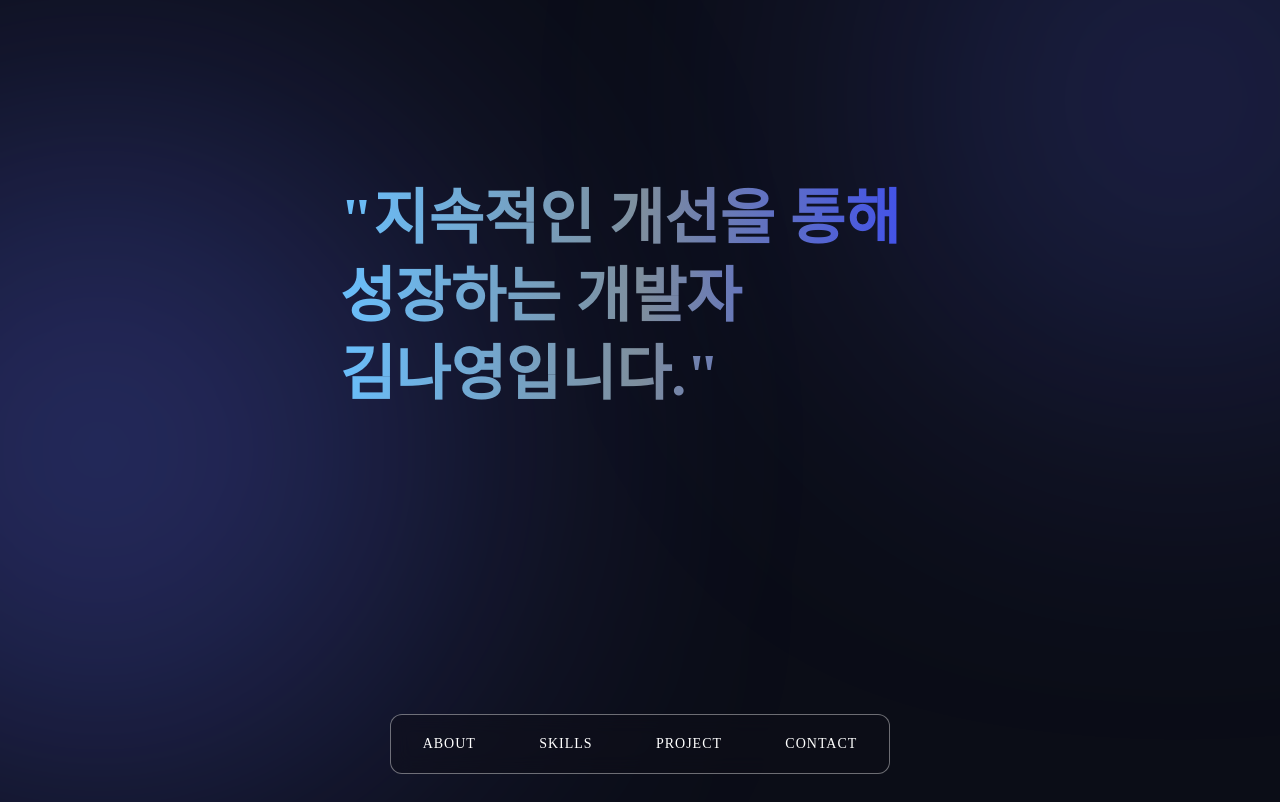
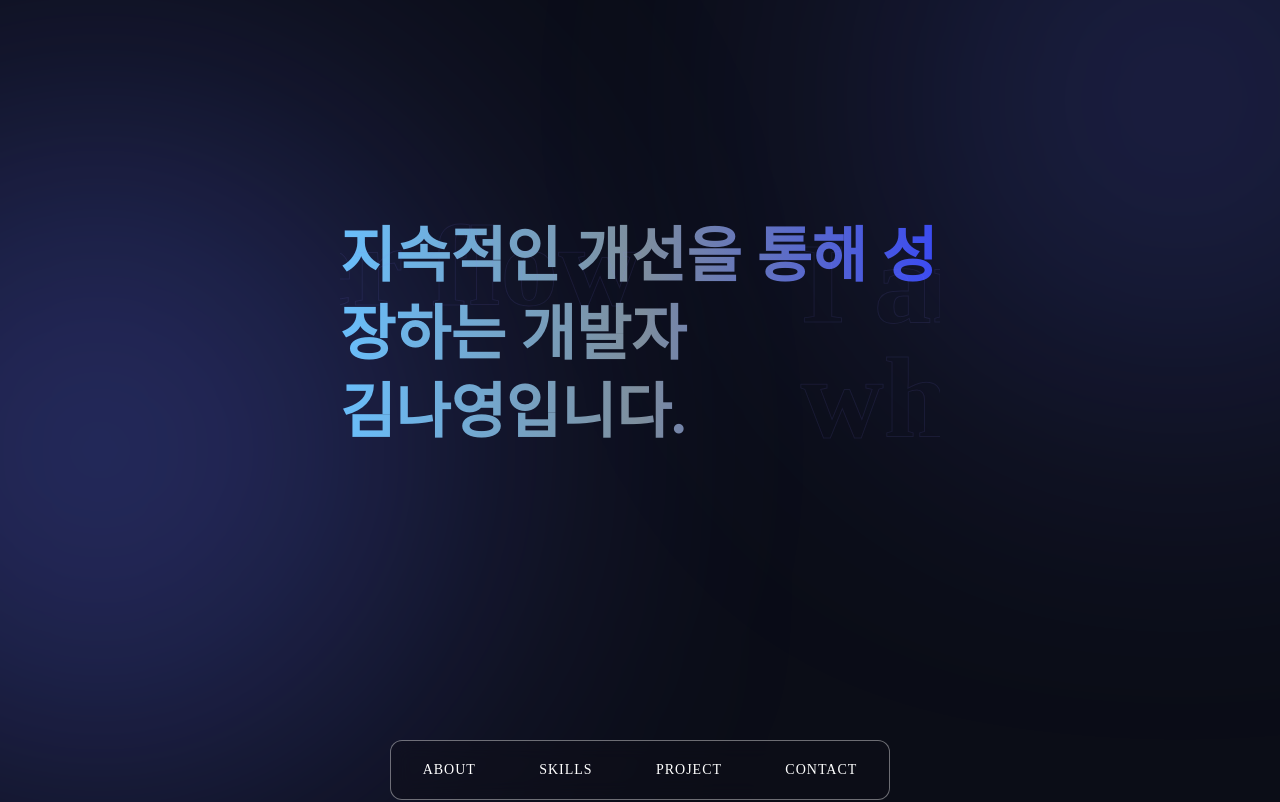
Before and after one commit to duajd3-lab/portfolio_v2, a React (Create React App) app: page / in a window 1280 px wide. Shown: the top 802 px of the page. Built offline with nearby package versions, Linux system fonts and the light colour scheme.

Commit message:
0519 추가

```diff
--- a/src/App.js
+++ b/src/App.js
@@ -19,11 +19,22 @@ function App() {
 
         <section className="heroInner">
 
-          <p className="mainTitle">
-            "지속적인 개선을 통해 성장하는 개발자
-            <br />
-            김나영입니다."
+          <div className="heroCrossText">
+            <p className="bgText bgTextOne">
+              I am Nayoung Kim, a frontend developer <br />
+              who implements high-quality web experiences <br />
             </p>
+
+            <p className="bgText bgTextTwo">
+              through UI that considers user flow <br />
+              and smooth interactions.
+            </p>
+
+            <h1>
+              지속적인 개선을 통해 성장하는 개발자 <br />
+              김나영입니다.
+            </h1>
+          </div>
 
         </section>
 
@@ -160,12 +171,9 @@ function App() {
               <div className='p_text'>
 
                 <h4>{item.title}</h4>
+                <p>{item.subTitle}</p>
 
-              <ul>
-                {item.features.map((feature, idx) => (
-                  <li key={idx}>{feature}</li>
-                ))}
-              </ul>
+
 
                 <h5>SKILLS</h5>
 
--- a/src/App.scss
+++ b/src/App.scss
@@ -74,6 +74,117 @@
   z-index: 2;
 }
 
+.heroCrossText {
+  position: relative;
+  width: 100%;
+  min-height: 310px;
+
+  display: flex;
+  align-items: center;
+
+  overflow: hidden;
+}
+
+.heroCrossText h1 {
+ font-size: 60px;
+  font-weight: 700;
+
+  line-height: 1.3;
+
+  display: inline-block;
+
+  background: linear-gradient(90deg,
+      #69BEFB 0%,
+      #7E8E9D 50%,
+      #3A4AF3 100%);
+
+  background-clip: text;
+  -webkit-background-clip: text;
+
+  color: transparent;
+  -webkit-text-fill-color: transparent;
+
+  animation: mainTextFade 1.2s ease forwards;
+}
+
+.bgText {
+  position: absolute;
+  z-index: 1;
+
+  margin: 0;
+  white-space: nowrap;
+
+  font-size: clamp(58px, 9vw, 150px);
+  font-weight: 900;
+  line-height: 1;
+
+  color: transparent;
+  -webkit-text-stroke: 1px rgba(140, 130, 255, 0.28);
+
+  opacity: 0.55;
+  pointer-events: none;
+}
+
+.bgTextOne {
+  top: 40px;
+  left: -20%;
+
+  animation: crossMoveRight 9s ease-in-out infinite alternate;
+}
+
+.bgTextTwo {
+  bottom: 45px;
+  right: -25%;
+
+  animation: crossMoveLeft 9s ease-in-out infinite alternate;
+}
+
+@keyframes crossMoveRight {
+  0% {
+    transform: translateX(0) translateY(0);
+    opacity: 0.18;
+  }
+
+  50% {
+    transform: translateX(18%) translateY(18px);
+    opacity: 0.45;
+  }
+
+  100% {
+    transform: translateX(36%) translateY(-10px);
+    opacity: 0.25;
+  }
+}
+
+@keyframes crossMoveLeft {
+  0% {
+    transform: translateX(0) translateY(0);
+    opacity: 0.18;
+  }
+
+  50% {
+    transform: translateX(-18%) translateY(-18px);
+    opacity: 0.45;
+  }
+
+  100% {
+    transform: translateX(-36%) translateY(10px);
+    opacity: 0.25;
+  }
+}
+
+@keyframes mainTextFade {
+  from {
+    opacity: 0;
+    transform: translateY(24px);
+  }
+
+  to {
+    opacity: 1;
+    transform: translateY(0);
+  }
+}
+
 .mainTitle {
   font-size: 60px;
   font-weight: 700;
@@ -100,7 +211,7 @@
   width: 500px;
   height: 60px;
 
-  margin: 300px auto 0;
+  margin: 250px auto 0;
 
   border: 1px solid rgba(255, 255, 255, 0.4);
   border-radius: 12px;
@@ -271,7 +382,7 @@
 }
 
 .p_content{
-  width: 460px; height: 515px;
+  width: 480px; height: 525px;
   border: 1px solid #9193FF;
   background-color: rgba(145, 147, 255, 0.2);
   border-radius: 10px;
@@ -280,6 +391,17 @@
   .p_text{
     text-align: left;
     padding-left: 50px;
+    h4{
+      font-size: 25px;
+      color: #6bebd6;
+      margin: 0;
+      padding: 15px 0 10px;
+    }
+    p{
+      line-height: 22px;
+      font-size: 15px;
+      width: 380px;
+    }
   }
 
   h4{
@@ -335,6 +457,7 @@
 
 .linkSvg{
   width: 15px; height: 15px;
+  margin-right: 10px;
 }
 
 .project-btn button{
@@ -354,3 +477,30 @@
 .project-btn button:hover {
   background: linear-gradient(180deg, #4773E0, #65BAD2);
 }
+
+
+/* ======  반응형 ====== */
+@media (max-width: 768px) {
+  .heroCrossText {
+    min-height: 260px;
+  }
+
+  .heroCrossText h1 {
+    font-size: 40px;
+    letter-spacing: -2px;
+  }
+
+  .bgText {
+    font-size: 72px;
+  }
+
+  .bgTextOne {
+    top: 30px;
+    left: -70%;
+  }
+
+  .bgTextTwo {
+    bottom: 35px;
+    right: -90%;
+  }
+}
--- a/src/comp/Popup.jsx
+++ b/src/comp/Popup.jsx
@@ -114,8 +114,11 @@ function Popup({ setOpen, item }) {
   <div className='tt2'>
     <span>역할</span>
   </div>
+
   <div className='tt-text'>
-                            <div>{item.work}</div>
+    {item.work.map((work, index) => (
+      <div key={index}>{work}</div>
+    ))}
   </div>
 </section>
 
@@ -136,12 +139,25 @@ function Popup({ setOpen, item }) {
                     <section className='sec-1 troubleshooting'>
   <div className='tt'>
     <span>트러블 슈팅</span>
+
     <ul>
       {item.troubleshooting.map((t, index) => (
         <li key={index}>
-                                        [문제 상황] - {t.problem}<br />
-                                        [해결 방법] - {t.solution}<br />
-                                        [성과] - {t.result}
+          <strong>[문제 상황]</strong>
+          <p>{t.problem}</p>
+
+          {t.cause && (
+            <>
+              <strong>[원인]</strong>
+              <p>{t.cause}</p>
+            </>
+          )}
+
+          <strong>[해결 방법]</strong>
+          <p>{t.solution}</p>
+
+          <strong>[성과]</strong>
+          <p>{t.result}</p>
         </li>
       ))}
     </ul>
--- a/src/styles/popup.scss
+++ b/src/styles/popup.scss
@@ -27,7 +27,7 @@
   border: 1px solid rgba(145, 147, 255, 0.7);
   box-shadow: 0 0 40px rgba(49, 76, 255, 0.25);
 
-  > span {
+  >span {
     display: block;
     margin-bottom: 25px;
 
@@ -84,11 +84,11 @@
     gap: 10px;
     margin-left: 30px;
 
-    > div {
+    >div {
       width: auto;
       min-width: 80px;
       height: auto;
-
+      text-align: center;
       padding: 8px 14px;
       border-radius: 999px;
 
@@ -238,7 +238,7 @@
     height: 85vh;
     padding: 24px;
 
-    > span {
+    >span {
       font-size: 22px;
     }
   }
```
Also changed, not shown: src/json/project.json (+52 -35 lines). Lines whose indentation alone changed are shown as unchanged.
